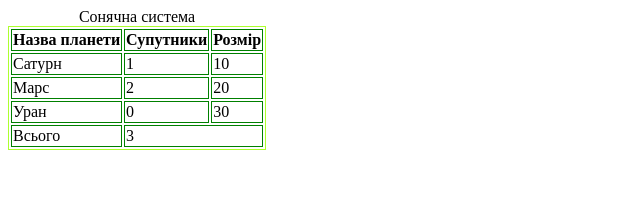
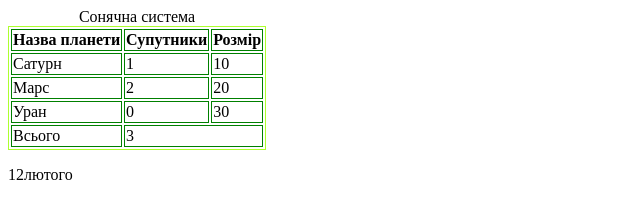
Before and after one commit to Aninotna2007/project8, a plain HTML site: page index.html in a window 1280 px wide. Shown: the full height of the page, 0-640 px from the left. Drawn offline with Linux system fonts and the light colour scheme.

Commit message:
дфдфдф

```diff
--- a/index.html
+++ b/index.html
@@ -47,5 +47,6 @@
         </tfoot>
 
      </table>
+     <p>12лютого</p>
 </body>
 </html>
```
